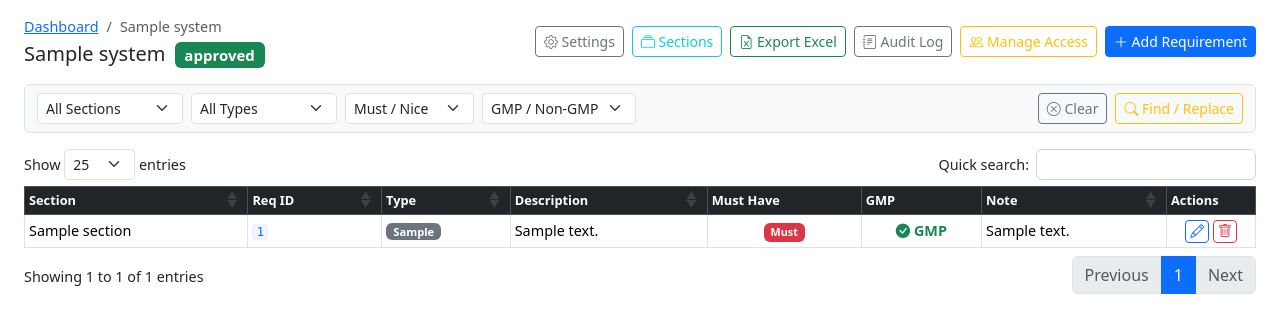
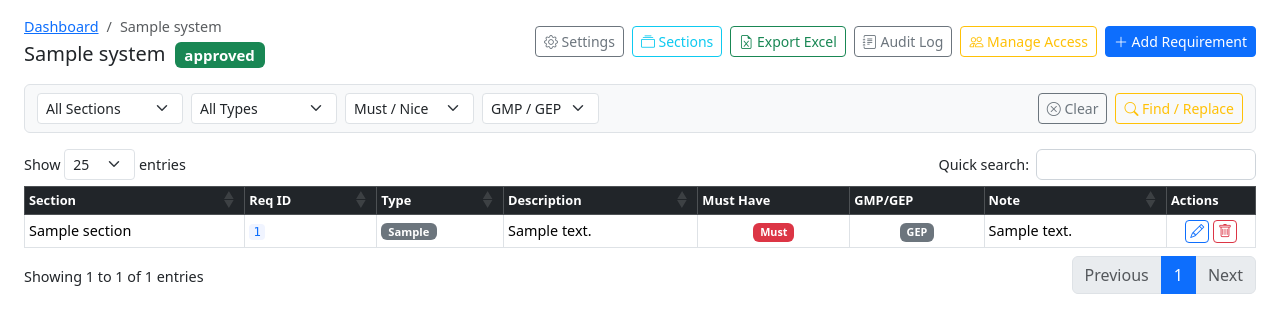
Before and after one commit to marco-chr/urs-manager, a FastAPI app: page /systems/1 in a window 1280 px wide. Shown: the part 56-389 px from the top of the page. Run offline with FastAPI, Linux system fonts and the light colour scheme; the visitor is signed in with stand-in values (Sample User, id 1); tables that the repository leaves empty hold one stand-in row (values such as "Sample post"); some libraries are stand-ins or nearby versions.

Commit message:
feat: rename GMP flag to GMP/GEP with two explicit values
Replace boolean gmp_flag with a string field accepting 'GMP' or 'GEP'.
GMP = requirement subject to validation; GEP = Good Engineering Practice,
not subject to GMP validation.

Includes a startup migration that converts existing rows: True→GMP,
False→GEP. Updates table header, filter dropdown, modal select, badge
rendering, and Excel export column header/values accordingly.

Co-Authored-By: Claude Sonnet 4.6 <noreply@anthropic.com>

```diff
--- a/app/main.py
+++ b/app/main.py
@@ -5,6 +5,7 @@ from starlette.middleware.sessions import SessionMiddleware
 from app.database import engine, SessionLocal
 from app import models
 from app.auth import seed_admin
+from app.migrations import run_all as run_migrations
 from app.routers import (
     auth_router, systems_router, sections_router,
     requirements_router, templates_router, export_router,
@@ -15,6 +16,7 @@ models.Base.metadata.create_all(bind=engine)
 
 with SessionLocal() as db:
     seed_admin(db)
+    run_migrations(db)
 
 app = FastAPI(title="URS Manager")
 
--- a/app/models.py
+++ b/app/models.py
@@ -51,7 +51,7 @@ class TemplateRequirement(Base):
     req_type = Column(String(32))
     description = Column(Text, nullable=False)
     must_have = Column(Boolean, default=True)
-    gmp_flag = Column(Boolean, default=False)
+    gmp_flag = Column(String(8), default="GEP")  # "GMP" or "GEP"
     note = Column(Text)
 
     template = relationship("Template", back_populates="requirements")
@@ -105,7 +105,7 @@ class Requirement(Base):
     req_type = Column(String(32), default="functional")
     description = Column(Text, nullable=False)
     must_have = Column(Boolean, default=True)
-    gmp_flag = Column(Boolean, default=False)
+    gmp_flag = Column(String(8), default="GEP")  # "GMP" or "GEP"
     note = Column(Text)
     created_by = Column(Integer, ForeignKey("users.id"))
     created_at = Column(DateTime, default=datetime.utcnow)
--- a/app/routers/export_router.py
+++ b/app/routers/export_router.py
@@ -95,7 +95,7 @@ def export_excel(request: Request, system_id: int, db: Session = Depends(get_db)
 
     # --- All requirements sheet ---
     ws_all = wb.create_sheet("All Requirements")
-    headers = ["Section", "Req ID", "Type", "Description", "Must Have", "GMP", "Note"]
+    headers = ["Section", "Req ID", "Type", "Description", "Must Have", "GMP/GEP", "Note"]
     _add_header(ws_all, headers)
     ws_all.column_dimensions["A"].width = 22
     ws_all.column_dimensions["B"].width = 12
@@ -113,7 +113,7 @@ def export_excel(request: Request, system_id: int, db: Session = Depends(get_db)
             REQ_TYPE_LABELS.get(req.req_type, req.req_type),
             req.description,
             "Must Have" if req.must_have else "Nice to Have",
-            "Yes" if req.gmp_flag else "No",
+            req.gmp_flag or "GEP",
             req.note or "",
         ]
         ws_all.append(row)
@@ -142,7 +142,7 @@ def export_excel(request: Request, system_id: int, db: Session = Depends(get_db)
                 REQ_TYPE_LABELS.get(req.req_type, req.req_type),
                 req.description,
                 "Must Have" if req.must_have else "Nice to Have",
-                "Yes" if req.gmp_flag else "No",
+                req.gmp_flag or "GEP",
                 req.note or "",
             ]
             ws.append(row)
--- a/app/routers/requirements_router.py
+++ b/app/routers/requirements_router.py
@@ -18,7 +18,7 @@ class RequirementIn(BaseModel):
     req_type: str = "functional"
     description: str
     must_have: bool = True
-    gmp_flag: bool = False
+    gmp_flag: str = "GEP"  # "GMP" or "GEP"
     note: Optional[str] = ""
 
 
--- a/app/templates/system_editor.html
+++ b/app/templates/system_editor.html
@@ -104,9 +104,9 @@
     <option value="false">Nice to Have</option>
   </select>
   <select id="filterGmp" class="form-select form-select-sm" style="width:auto">
-    <option value="">GMP / Non-GMP</option>
-    <option value="true">GMP</option>
-    <option value="false">Non-GMP</option>
+    <option value="">GMP / GEP</option>
+    <option value="GMP">GMP</option>
+    <option value="GEP">GEP</option>
   </select>
   <div class="ms-auto d-flex gap-2">
     <button class="btn btn-outline-secondary btn-sm" onclick="clearFilters()"><i class="bi bi-x-circle"></i> Clear</button>
@@ -128,7 +128,7 @@
         <th>Type</th>
         <th>Description</th>
         <th>Must Have</th>
-        <th>GMP</th>
+        <th>GMP/GEP</th>
         <th>Note</th>
         {% if user.role != 'viewer' %}
         <th style="width:80px">Actions</th>
@@ -256,10 +256,11 @@
             </div>
           </div>
           <div class="col-md-6">
-            <div class="form-check form-switch">
-              <input class="form-check-input" type="checkbox" id="fGmpFlag"/>
-              <label class="form-check-label fw-semibold" for="fGmpFlag">GMP Requirement</label>
-            </div>
+            <label class="form-label fw-semibold">GMP / GEP</label>
+            <select id="fGmpFlag" class="form-select">
+              <option value="GEP">GEP — Good Engineering Practice</option>
+              <option value="GMP">GMP — Validation required</option>
+            </select>
           </div>
         </div>
       </div>
@@ -429,7 +430,7 @@ function renderTable() {
     if (secFilter  && String(r.section_id) !== secFilter)  return false;
     if (typeFilter && r.req_type !== typeFilter)            return false;
     if (mustFilter && String(r.must_have) !== mustFilter)  return false;
-    if (gmpFilter  && String(r.gmp_flag)  !== gmpFilter)   return false;
+    if (gmpFilter  && r.gmp_flag !== gmpFilter)             return false;
     return true;
   });
 
@@ -447,9 +448,9 @@ function renderTable() {
     const mustBadge = r.must_have
       ? '<span class="badge bg-danger">Must</span>'
       : '<span class="badge bg-light text-dark border">Nice</span>';
-    const gmpBadge = r.gmp_flag
-      ? '<span class="flag-yes"><i class="bi bi-check-circle-fill"></i> GMP</span>'
-      : '<span class="flag-no"><i class="bi bi-dash"></i></span>';
+    const gmpBadge = r.gmp_flag === 'GMP'
+      ? '<span class="badge bg-success">GMP</span>'
+      : '<span class="badge bg-secondary">GEP</span>';
     const actions = CAN_EDIT ? `
       <button class="btn btn-outline-primary btn-sm py-0 px-1" onclick="openEditReq(${r.id})" title="Edit"><i class="bi bi-pencil"></i></button>
       <button class="btn btn-outline-danger btn-sm py-0 px-1" onclick="confirmDeleteReq(${r.id}, '${(r.req_id||'').replace(/'/g,"\\'")}' )" title="Delete"><i class="bi bi-trash"></i></button>
@@ -559,7 +560,7 @@ function openAddReq() {
   document.getElementById('fDescription').value = '';
   document.getElementById('fNote').value = '';
   document.getElementById('fMustHave').checked = true;
-  document.getElementById('fGmpFlag').checked = false;
+  document.getElementById('fGmpFlag').value = 'GEP';
 
   // Pre-select active section filter and suggest a req ID
   const activeSec = document.getElementById('filterSection').value;
@@ -578,7 +579,7 @@ function openEditReq(id) {
   document.getElementById('fDescription').value = r.description;
   document.getElementById('fNote').value = r.note;
   document.getElementById('fMustHave').checked = r.must_have;
-  document.getElementById('fGmpFlag').checked = r.gmp_flag;
+  document.getElementById('fGmpFlag').value = r.gmp_flag || 'GEP';
   new bootstrap.Modal(document.getElementById('reqModal')).show();
 }
 
@@ -590,7 +591,7 @@ async function saveRequirement() {
     req_type: document.getElementById('fType').value,
     description: document.getElementById('fDescription').value.trim(),
     must_have: document.getElementById('fMustHave').checked,
-    gmp_flag: document.getElementById('fGmpFlag').checked,
+    gmp_flag: document.getElementById('fGmpFlag').value,
     note: document.getElementById('fNote').value.trim(),
   };
   if (!body.description) { alert('Description is required.'); return; }
```
Also changed, not shown: app/migrations.py (added, +21 -0 lines).
